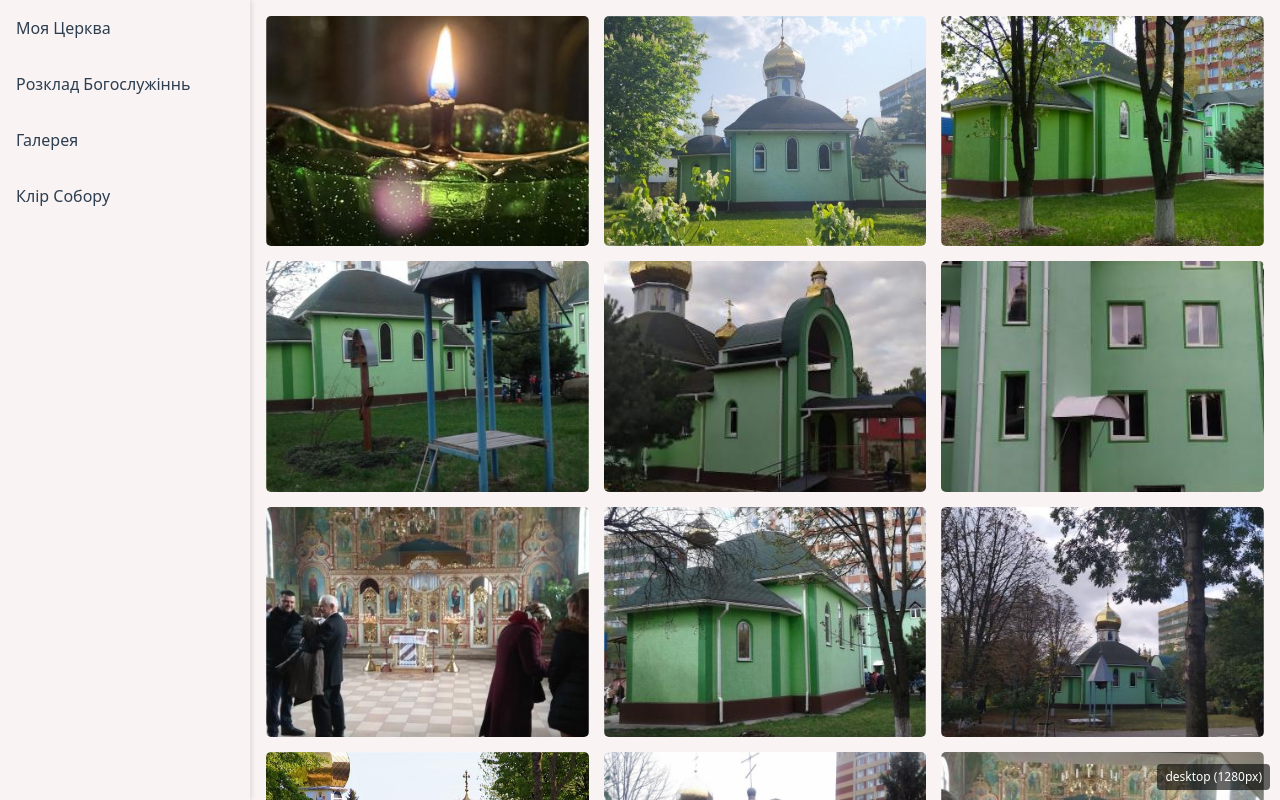
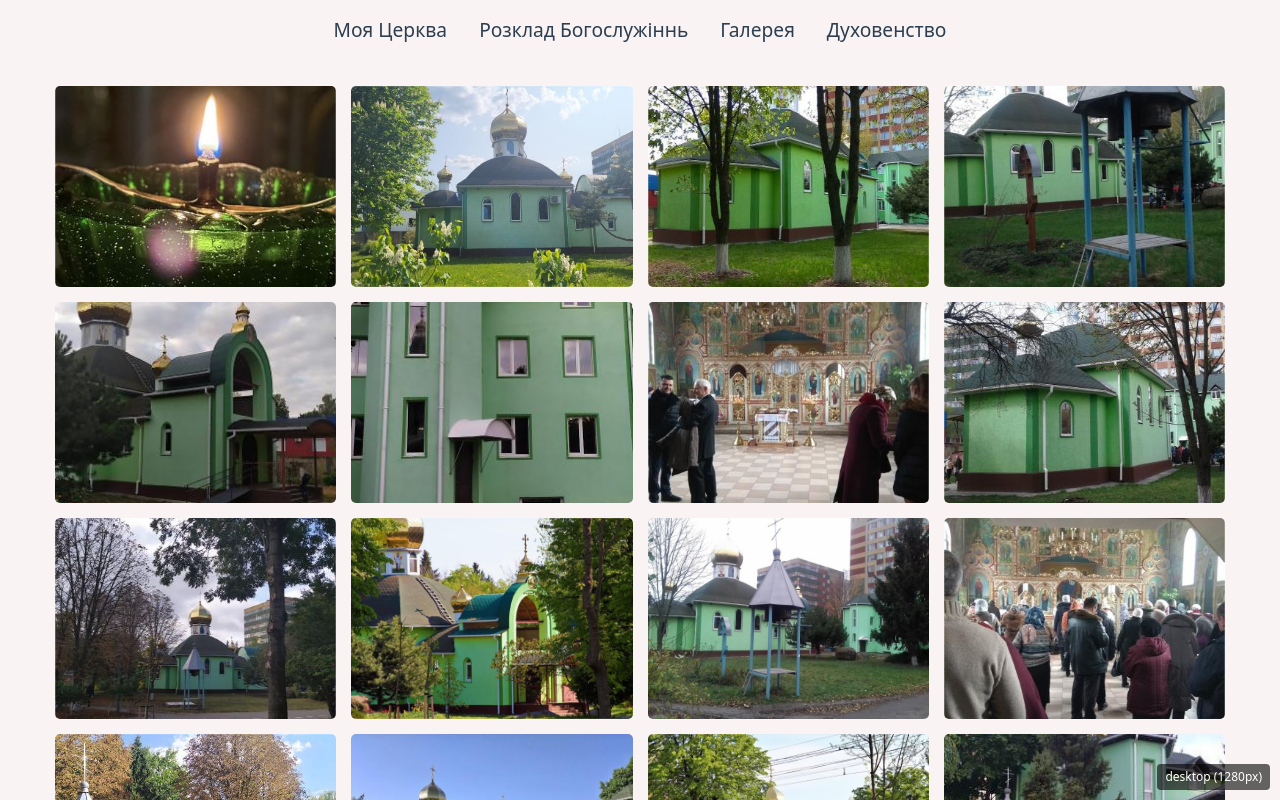
Before and after one commit to ValeriyVinn/my-parish, a React (Vite) app: page /gallery in a window 1280 px wide. Shown: the top 800 px of the page. Built offline with nearby package versions, Linux system fonts and the light colour scheme.

Commit message:
Changed menu position to gorizontal

```diff
--- a/src/components/Clergy/Clergy.jsx
+++ b/src/components/Clergy/Clergy.jsx
@@ -1,7 +1,7 @@
 const Clergy = () => {
   return (
     <div className="container">
-      <h1>Настоятєль храму - протиієрєй Отець Олєксандр</h1>;
+      <h1>Настоятель храму - протиіерей Отець Олександр</h1>;
     </div>
   );
 };
--- a/src/components/Gallery/Gallery.jsx
+++ b/src/components/Gallery/Gallery.jsx
@@ -49,7 +49,7 @@ export default function Gallery() {
   ];
 
   return (
-    <div className={css.gallery}>
+    <div className={`${css.gallery} container`}>
       {images.map((src, idx) => (
         <img key={idx} src={src} alt={`Фото ${idx + 1}`} loading="lazy" />
       ))}
--- a/src/components/News/News.module.css
+++ b/src/components/News/News.module.css
@@ -1,5 +1,5 @@
 .section {
-  padding: 20px 15px;
+  padding: 0px 15px;
 }
 
 .title {
@@ -14,10 +14,12 @@
   margin-bottom: 2rem;
   border-bottom: 1px solid #ccc;
   padding-bottom: 1.5rem;
+  overflow: hidden;
+  transition: max-height 0.4s ease;
 }
 
 .heading {
-  font-size: 1.2rem;
+  font-size: 1.5rem;
   margin-bottom: 0.5rem;
 }
 
@@ -37,36 +39,86 @@
   height: 100%;
 }
 
+.videoBlock {
+  flex: 1.3;
+}
+
+/* === Опис з кнопкою === */
 .description {
   font-size: 1rem;
   line-height: 1.5;
+  overflow: hidden;
+  max-height: 100px;
+  transition: max-height 0.3s ease;
 }
 
+.description p {
+  margin: 0;
+  flex-shrink: 0;
+}
+
+.inlineButton {
+  align-self: flex-start;
+  background: none;
+  border: none;
+  color: var(--color-accent);
+  cursor: pointer;
+  font-weight: 600;
+  font-size: 1rem;
+  padding: 0;
+  margin-top: auto;
+  flex-shrink: 0;
+}
+
+/* Градієнт для обрізаного тексту */
+
+
+.expanded {
+  max-height: none;
+  overflow: visible;
+}
+
+
+/* Кнопка "Завантажити ще" */
 .loadMore {
   display: block;
-  margin: 0 auto;
+  margin: 20px auto 0;
   padding: 10px 20px;
   font-size: 1rem;
+  font-weight: bold;
   cursor: pointer;
-  background-color: #2c3e50;
+  background-color: var(--color-accent);
   color: white;
   border: none;
-  border-radius: 4px;
+  border-radius: 6px;
+  transition: background-color 0.3s ease;
+}
+
+.loadMore:hover {
+  background-color: #d35400; /* темніший акцент */
 }
 
 /* === Media Queries === */
+@media (min-width: 480px) and (max-width: 767px) {
+  .heading {
+    font-size: 1.4rem;
+  }
+}
+
 @media (min-width: 768px) {
   .card {
     flex-direction: row;
     gap: 2rem;
+    align-items: flex-start;
   }
 
   .videoBlock {
-    flex: 1;
+    flex: 1.3;
   }
 
   .description {
     flex: 1;
+    max-height: 320px;
   }
 }
 
@@ -82,69 +134,28 @@
   }
 }
 
-@media (min-width: 480px) and (max-width: 767px) {
-  .heading {
-    font-size: 1.4rem;
-  }
+.descriptionWrapper {
+  position: relative;
+  flex: 1;
 }
 
-.description {
-  overflow: hidden;
-  display: -webkit-box;
-  /* -webkit-line-clamp: 35; для телефонів — 3 рядки */
-  -webkit-box-orient: vertical;
-  margin-top: 10px;
-  transition: max-height 0.3s ease;
+/* сам параграф */
+
+
+.expanded {
+  max-height: none;
+  overflow: visible;
 }
 
-/* В розгорнутому стані — показує повністю */
-.expanded {
-  -webkit-line-clamp: unset;
-  display: block;
-}
-
+/* кнопка окремо */
 .readMoreBtn {
+  margin-top: 8px;
   background: none;
   border: none;
   color: var(--color-accent);
   cursor: pointer;
+  font-weight: 600;
+  font-size: 1rem;
   padding: 0;
-  font-weight: 600;
-  margin-top: 5px;
+  display: inline-block;
 }
-
-.description {
-  font-size: 16px;
-  line-height: 1.5;
-  margin-top: 10px;
-}
-
-.inlineButton {
-  display: inline;
-  background: none;
-  border: none;
-  color: var(--color-accent, #3366cc);
-  cursor: pointer;
-  font-weight: 600;
-  padding: 0;
-  font-size: 16px;
-}
-
-.loadMore {
-  margin-top: 20px;
-  background-color: var(--color-accent, #3366cc);
-  color: white;
-  border: none;
-  padding: 10px 16px;
-  border-radius: 6px;
-  cursor: pointer;
-  font-weight: bold;
-}
-
-/* адаптація */
-@media (min-width: 768px) {
-  .description {
-    display: flex;
-    flex-wrap: wrap;
-  }
-}
--- a/src/layouts/SharedLayout.jsx
+++ b/src/layouts/SharedLayout.jsx
@@ -48,7 +48,7 @@ const SharedLayout = () => {
               className={css.navLink}
               onClick={() => setIsOpen(false)}
             >
-              Клір Собору
+              Духовенство
             </NavLink>
           </li>
         </ul>
--- a/src/layouts/SharedLayout.module.css
+++ b/src/layouts/SharedLayout.module.css
@@ -1,65 +1,99 @@
+/* Загальний reset */
+.nav {
+  background-color: var(--color-background);
+  padding: 1rem;
+  transition: transform 0.3s ease;
+  z-index: 1000;
+}
+
+/* Вертикальне мобільне меню (бургер) */
 .nav {
   position: fixed;
   top: 0;
   left: 0;
+  height: 100%;
   width: 250px;
-  height: 100%;
-  background-color: var(--color-background, #fff);
-  box-shadow: 2px 0 5px rgba(0, 0, 0, 0.1);
   transform: translateX(-100%);
-  transition: transform 0.3s ease;
-  z-index: 1000;
+  display: flex;
+  flex-direction: column;
 }
 
-.nav.open {
+.open {
   transform: translateX(0);
 }
 
-@media (min-width: 768px) {
-  .nav {
-    transform: translateX(0);
-    position: fixed;
-  }
-}
-
+/* Список пунктів */
 .navList {
   list-style: none;
   padding: 0;
   margin: 0;
+  display: flex;
+  flex-direction: column;
+  gap: 1rem;
+  margin-top: 4rem;
 }
 
 .navItem {
-  padding: 1rem;
+  padding: 0;
 }
 
 .navLink {
+  color: var(--color-primary);
   text-decoration: none;
-  color: var(--color-primary, #2c3e50);
+  font-size: 1.2rem;
 }
 
-.main {
-  margin-left: 0;
-  padding: 1rem;
+.navLink.active {
+  font-weight: bold;
+  text-decoration: underline;
 }
 
-@media (min-width: 768px) {
-  .main {
-    margin-left: 250px;
-  }
+/* Кнопка бургер */
+.burger {
+  position: fixed;
+  top: 1rem;
+  left: 1rem;
+  z-index: 1100;
+  font-size: 2rem;
+  background: none;
+  border: none;
+  color: var(--color-primary);
+  cursor: pointer;
 }
 
-.burger {
-  position: fixed;
-  top: 0.25rem;
-  right: 0.25rem;
-  background: none;
-  border: none;
-  font-size: 2rem;
-  z-index: 1100;
+/* Контент */
+.main {
+  padding: 1rem;
+
 }
 
+/* === Планшет і ширше === */
 @media (min-width: 768px) {
+  .nav {
+    position: fixed;
+    top: 0;
+    left: 0;
+    height: auto;
+    width: 100%;
+    transform: translateX(0); /* постійно видно */
+    flex-direction: row;
+    align-items: center;
+    justify-content: center;
+  }
+
+  .navList {
+    flex-direction: row;
+    justify-content: center;
+    align-items: center;
+    gap: 2rem;
+    margin-top: 0;
+  }
+
   .burger {
     display: none;
   }
+
+  .main {
+    margin-top: 70px; /* компенсуємо висоту горизонтального меню */
+  }
 }
```
Also changed, not shown: src/components/Gallery/Gallery.module.css (+0 -26 lines), src/components/News/News.jsx (+63 -94 lines).
